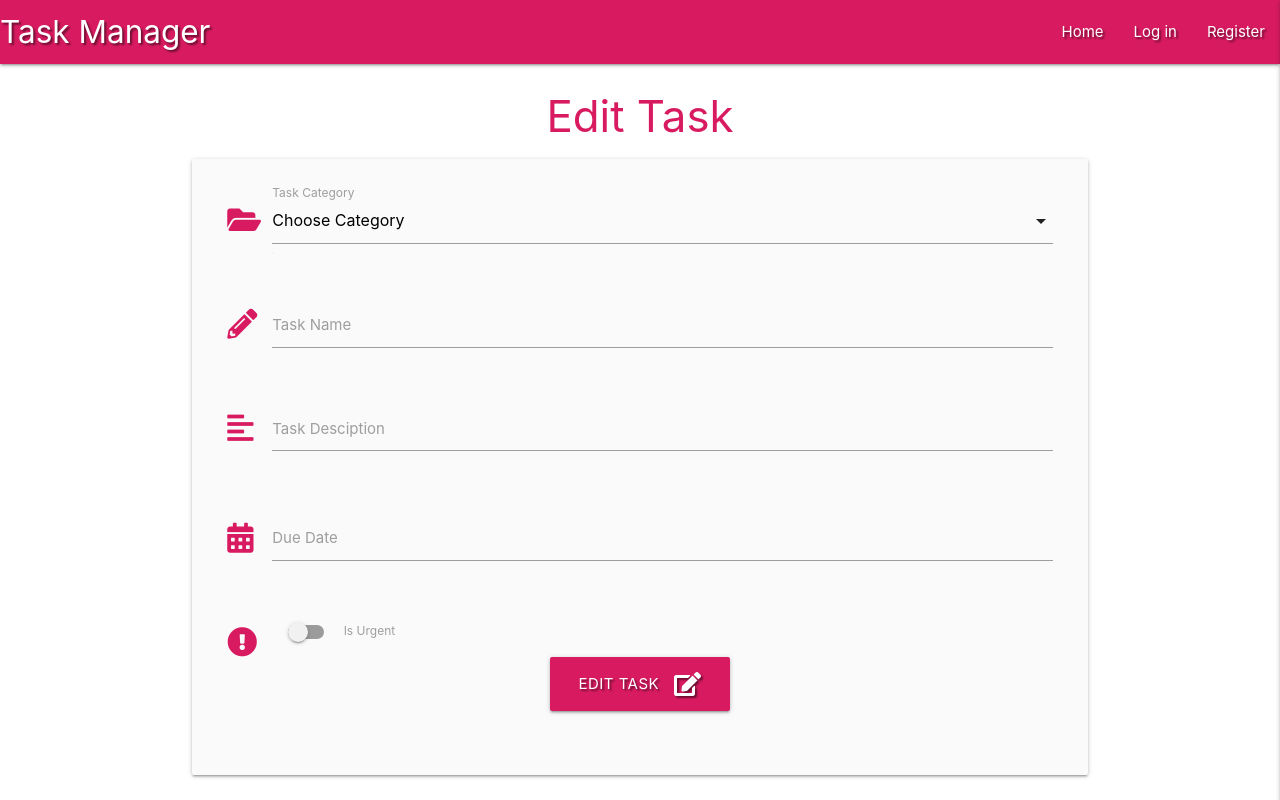
After one commit to Lucyjpjones/task-manager-new, a Flask app: template templates/edit_task.html in a window 1280 px wide. The commit adds this page. Run offline with Flask 2, Linux system fonts and the light colour scheme; the template is opened without the code that fills it, so the values that code supplies are empty; some libraries are stand-ins or nearby versions.

Commit message:
Wire up task edit button

```diff
--- a/app.py
+++ b/app.py
@@ -116,6 +116,14 @@ def add_task():
     return render_template("add_task.html", categories=categories)
 
 
+@app.route("/edit_task/<task_id>", methods=["GET", "POST"])
+def edit_task(task_id):
+    task = mongo.db.tasks.find_one({"_id": ObjectId(task_id)})
+
+    categories = mongo.db.categories.find().sort("category_name", 1)
+    return render_template("edit_task.html", task=task, categories=categories)
+
+
 if __name__ == "__main__":
     app.run(host=os.environ.get("IP"),
             port=int(os.environ.get("PORT")), debug=True)
--- /dev/null
+++ b/templates/edit_task.html
@@ -0,0 +1,98 @@
+{% extends "base.html" %} {% block content %}
+
+<h3 class="pink-text text-darken-1 center-align">Edit Task</h3>
+
+<div class="row card-panel grey lighten-5">
+  <form class="col s12" method="POST" action="{{ url_for('edit_task', task_id=task._id) }}">
+    <!-- category selection -->
+    <div class="row">
+      <div class="input-field col s12">
+        <i class="fas fa-folder-open prefix pink-text text-darken-1"></i>
+        <select
+          id="category_name"
+          name="category_name"
+          class="validate"
+          required
+        >
+          <option value="" disabled selected>Choose Category</option>
+          {% for category in categories %}
+          <option value="{{ category.category_name }}"
+            >{{ category.category_name }}</option
+          >
+          {% endfor %}
+        </select>
+        <label for="category_name">Task Category</label>
+      </div>
+    </div>
+    <!-- task name -->
+    <div class="row">
+      <div class="input-field col s12">
+        <i class="fas fa-pencil-alt prefix pink-text text-darken-1"></i>
+        <input
+          id="task_name"
+          name="task_name"
+          minlength="5"
+          maxlength="50"
+          type="text"
+          class="validate"
+          required
+        />
+        <label for="task_name">Task Name</label>
+      </div>
+    </div>
+    <!-- task description -->
+    <div class="row">
+      <div class="input-field col s12">
+        <i class="fas fa-align-left prefix pink-text text-darken-1"></i>
+        <textarea
+          id="task_description"
+          name="task_description"
+          minlength="5"
+          maxlength="200"
+          class="materialize-textarea validate"
+          required
+        ></textarea>
+        <label for="task_description">Task Desciption</label>
+      </div>
+    </div>
+    <!-- due date picker -->
+    <div class="row">
+      <div class="input-field col s12">
+        <i class="fas fa-calendar-alt prefix pink-text text-darken-1"></i>
+        <input
+          id="due_date"
+          name="due_date"
+          type="text"
+          class="datepicker validate"
+          required
+        />
+        <label for="due_date">Due Date</label>
+      </div>
+    </div>
+    <!-- is urgent toggle -->
+    <div class="row">
+      <div class="input-field col s12">
+        <div class="switch">
+          <i
+            class="fas fa-exclamation-circle prefix pink-text text-darken-1"
+          ></i>
+          <label for="is_urgent">
+            <input type="checkbox" id="is_urgent" name="is_urgent" />
+            <span class="lever"></span>
+            Is Urgent
+          </label>
+        </div>
+      </div>
+      <!-- submit button -->
+      <div class="row">
+        <div class="col s12 center-align">
+          <button type="submit" class="btn-large pink darken-1 text-shadow">
+            Edit Task <i class="fas fa-edit right"></i>
+          </button>
+        </div>
+      </div>
+    </div>
+  </form>
+</div>
+
+{% endblock %}
--- a/templates/tasks.html
+++ b/templates/tasks.html
@@ -8,8 +8,8 @@
     <div class="collapsible-header white-text pink darken-1 text-shadow">
       <div class="col s3">
         <i class="fas fa-caret-down"></i>
-        <a class="a btn-small green lighten-2">Done</a>
-        <a class="a btn-small pink lighten-2">Edit</a>
+        <a href="" class="a btn-small green lighten-2">Done</a>
+        <a href="{{ url_for('edit_task', task_id=task._id) }}" class="a btn-small pink lighten-2">Edit</a>
       </div>
       <div class="col s9">
         <strong>{{task.task_name }}</strong> : {{ task.due_date }} {% if
```
